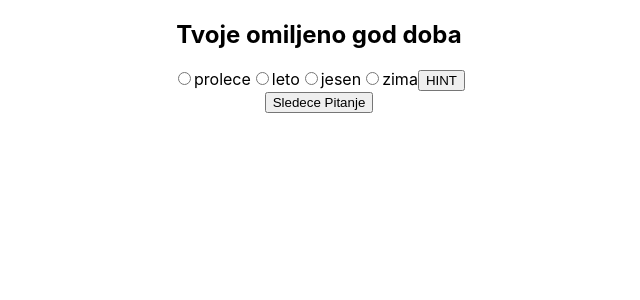
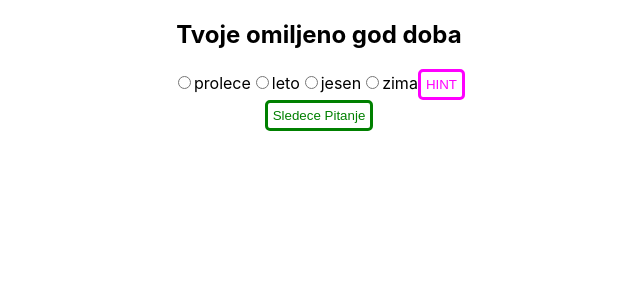
Before and after one commit to Jolene986/zavrsni-rad, a React (Create React App) app: page / in a window 1280 px wide. Shown: the top 300 px of the page, without its empty margins (321-961 px from the left). Built offline with nearby package versions, Linux system fonts and the light colour scheme.

Commit message:
dugme komponenta je samo jedna, btnType i malo css

```diff
--- a/src/components/Pitanje/Pitanje.js
+++ b/src/components/Pitanje/Pitanje.js
@@ -1,5 +1,5 @@
 import React from 'react'
-import HintDugme from '../dugmad/hintDugme';
+import Dugme from '../dugmad/dugme';
 import PonudjeniOdgovoriSwic from '../ponudjeniOdgovori/ponudjeniOdgovoriSwic';
 
 const pitanje =(props)=> {
@@ -10,7 +10,7 @@ const pitanje =(props)=> {
          ponudjeniOdg ={props.ponudjeniOdg}
          provera = {props.proveraTacnosti}
         />
-        <HintDugme/>
+        <Dugme btnType='Hint'>HINT</Dugme>
 
     </div>
     )
--- /dev/null
+++ b/src/components/dugmad/Dugmad.module.css
@@ -0,0 +1,18 @@
+.Dugme {
+    padding: 5px;
+    border: 3px solid transparent;
+    background-color: white;
+    border-radius: 5px;
+}
+.Next {
+    color: green;
+    border-color: green;
+}
+.Hint {
+    color: magenta;
+    border-color: magenta;
+}
+.Rezultat {
+    color: blue;
+    border-color: blue;
+}
--- /dev/null
+++ b/src/components/dugmad/dugme.js
@@ -0,0 +1,9 @@
+import React from 'react';
+import classes from './Dugmad.module.css'
+
+const dugme = (props)=> (
+<button
+className = {[classes.Dugme, classes[props.btnType]].join(' ')}
+onClick = {props.clicked}>{props.children}</button>
+);
+export default dugme;
--- a/src/components/dugmad/hintDugme.js
+++ /dev/null
@@ -1,8 +0,0 @@
-import React from 'react'
-
-const hintDugme =(props)=> {
-    return(
-    <button>HINT</button>
-    )
-}
-export default hintDugme
--- a/src/components/dugmad/nextDugme.js
+++ /dev/null
@@ -1,8 +0,0 @@
-import React from 'react'
-
-const nextDugme =(props)=> {
-    return(
-    <button onClick = {props.slPitanje}>Sledece Pitanje</button>
-    )
-}
-export default nextDugme
--- a/src/components/dugmad/rezultatDugme.js
+++ /dev/null
@@ -1,8 +0,0 @@
-import React from 'react'
-
-const rezDugme =(props)=> {
-    return(
-    <button onClick = {props.vidiRezultat}>Vidi Rezultat</button>
-    )
-}
-export default rezDugme
--- a/src/containers/Quiz.js
+++ b/src/containers/Quiz.js
@@ -1,8 +1,7 @@
 import React, { Component } from 'react'
 import pitanja from '../assests/pitanjaData';
 import Pitanje from '../components/Pitanje/Pitanje';
-import NextDugme from '../components/dugmad/nextDugme';
-import RezDugme from '../components/dugmad/rezultatDugme';
+import Dugme from '../components/dugmad/dugme'
 
 
 export default class Quiz extends Component {
@@ -67,9 +66,9 @@ export default class Quiz extends Component {
                                   tipPitanja = {trenPitanje.tip}
                                   proveraTacnosti = {this.proveraTacnostiMetod}/>
                                    }
-    let dugmeKomponenta = <NextDugme  slPitanje = {this.nextDugmeHandler} />
+    let dugmeKomponenta = <Dugme btnType='Next' clicked = {this.nextDugmeHandler}>Sledece Pitanje</Dugme>
     if (this.state.poslednjePitanje) {
-       dugmeKomponenta = <RezDugme vidiRezultat={this.vidiRezultat}/>
+       dugmeKomponenta = <Dugme btnType='Rezultat'clicked={this.vidiRezultat}>Vidi Rezultat</Dugme>
     }
     console.log('iz rendera ' + this.state.rezultat)
     return (
```
